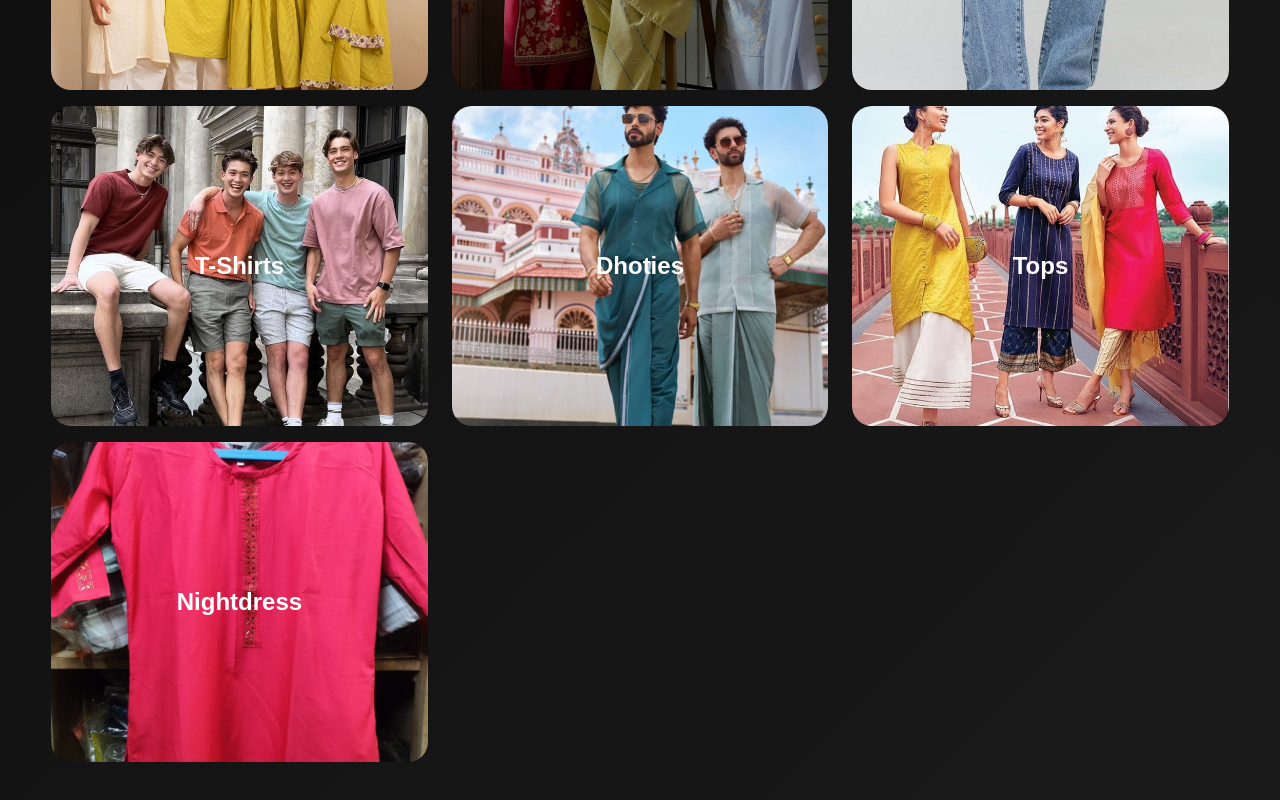
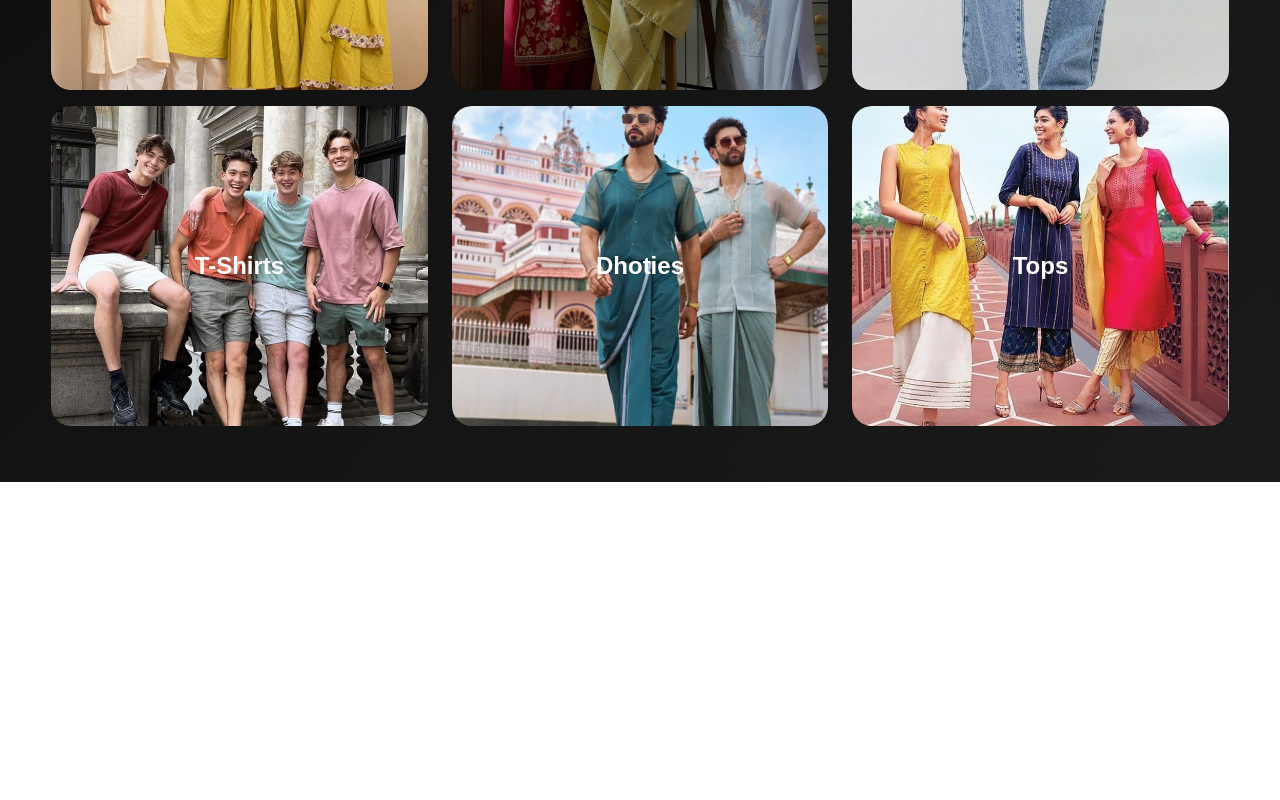
Before and after one commit to chaitanyavandanapu/think-big, a website: page public/index.html in a window 1280 px wide. Shown: the part 733-1533 px from the top of the page. After the commit the page ends 1215 px from the top, so only its background shows below. Drawn offline with Linux system fonts and the light colour scheme.

```diff
--- a/public/index.html
+++ b/public/index.html
@@ -243,14 +243,5 @@
           <div class="wrapper">Tops</div>
         </a>
       </div>
-      <div class="child">
-        <a href="category/nightdress">
-          <div class="img-wrapper">
-            <img src="/images/main/10.nightdress.jpg" alt="Night Wear" />
-          </div>
-          <div class="wrapper">Nightdress</div>
-        </a>
-      </div>
-    </div>
-  </body>
+      </body>
 </html>
```
Also changed, not shown: public/images/main/10.nightdress.jpg (deleted), public/images/products/dresses/dresses-1.png (renamed from public/images/products/dresses/file_00000000a35461fbbec31cf2f33665e0.png), public/images/products/nightdress/nightdress-1.jpg (deleted), public/images/products/nightdress/nightdress-2.jpg (deleted), public/images/products/nightdress/nightdress-3.jpg (deleted), public/images/products/nightdress/nightdress-4.jpg (deleted), public/images/products/nightdress/nightdress-5.jpg (deleted), public/images/products/nightdress/nightdress-6.jpg (deleted), public/images/products/nightdress/nightdress-7.jpg (deleted), 10 other files.
